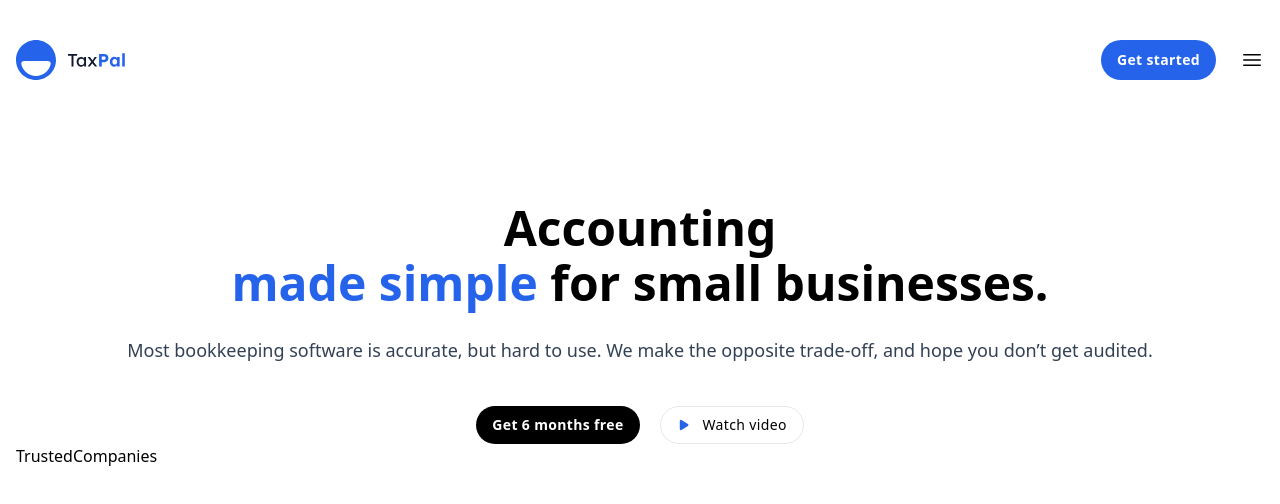
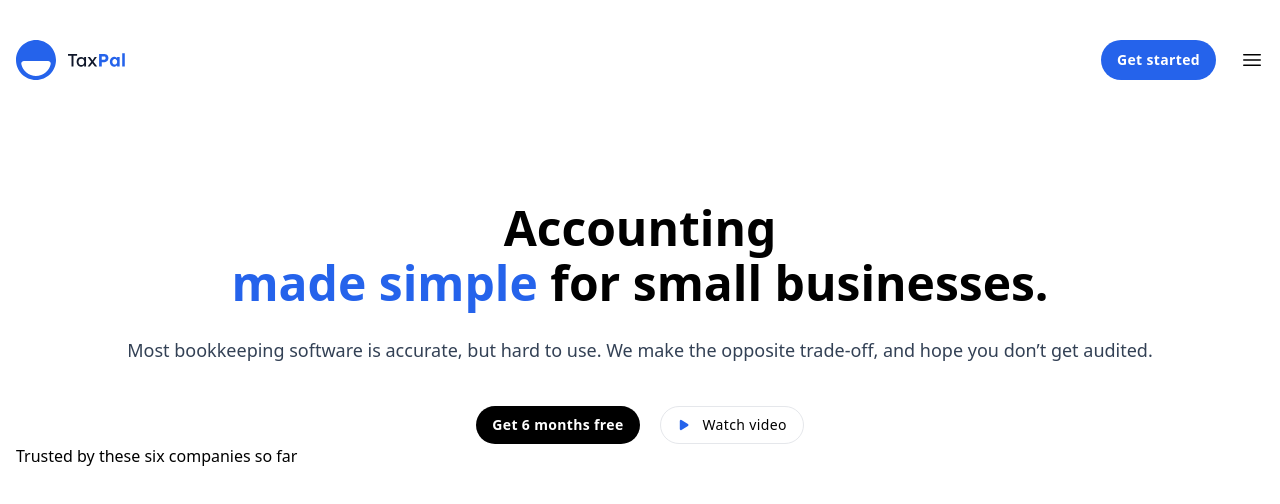
Before and after one commit to amine-omari/Taxpal-clone, a Next.js app: page / in a window 1280 px wide. Shown: the top 504 px of the page. Built offline with nearby package versions, Linux system fonts and the light colour scheme.

Commit message:
feat: add text to TrustedCompanies component

```diff
--- a/components/TrustedCompanies.jsx
+++ b/components/TrustedCompanies.jsx
@@ -1,9 +1,13 @@
-import React from 'react'
+import React from "react";
 
 const TrustedCompanies = () => {
   return (
-    <div>TrustedCompanies</div>
-  )
-}
+    <div>
+      <div>
+        <p>Trusted by these six companies so far</p>
+      </div>
+    </div>
+  );
+};
 
-export default TrustedCompanies
+export default TrustedCompanies;
```
